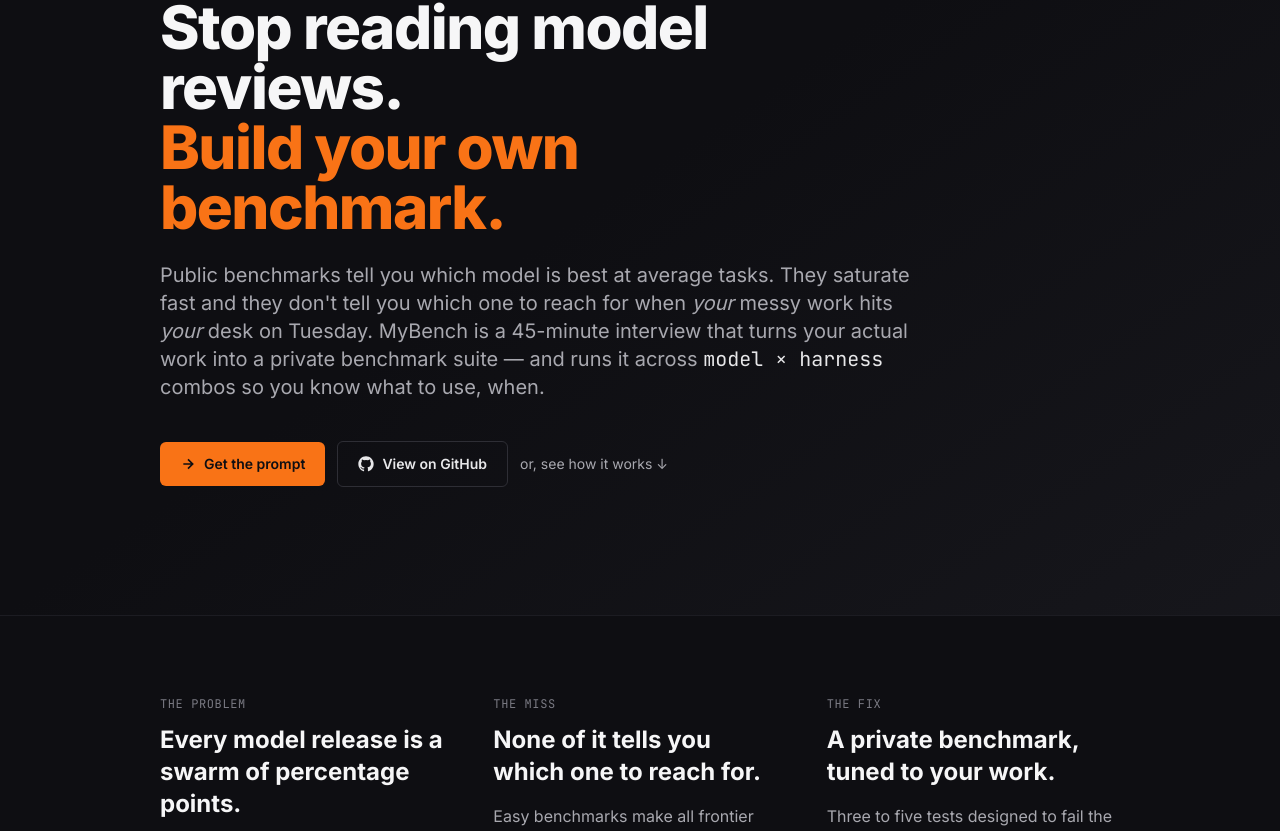
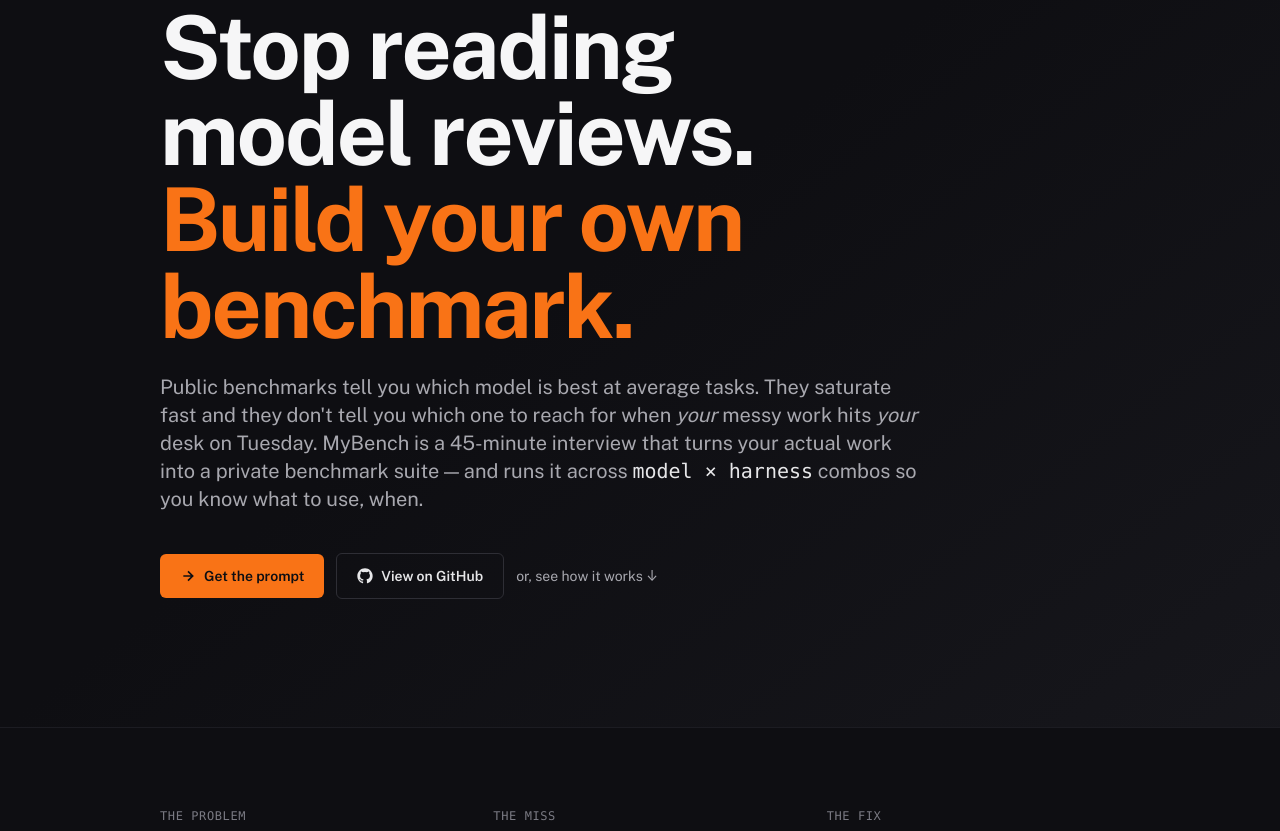
Before and after one commit to CodefiLabs/mybench, a SvelteKit app: page / in a window 1280 px wide. Shown: the part 266-1097 px from the top of the page. Built offline with nearby package versions, Linux system fonts and the light colour scheme.

Commit message:
$impeccable typeset complete

```diff
--- a/src/app.css
+++ b/src/app.css
@@ -8,7 +8,21 @@
 	}
 
 	body {
-		font-feature-settings: 'cv11', 'ss01', 'ss03';
+		font-kerning: normal;
+		font-optical-sizing: auto;
+		text-rendering: optimizeLegibility;
+	}
+
+	h1, h2, h3, h4 {
+		text-wrap: balance;
+	}
+
+	p {
+		text-wrap: pretty;
+	}
+
+	.tabular {
+		font-variant-numeric: tabular-nums;
 	}
 
 	::selection {
--- a/src/app.html
+++ b/src/app.html
@@ -21,7 +21,7 @@
 		<link rel="preconnect" href="https://fonts.googleapis.com" />
 		<link rel="preconnect" href="https://fonts.gstatic.com" crossorigin />
 		<link
-			href="https://fonts.googleapis.com/css2?family=Inter:wght@400;500;600;700;800;900&family=JetBrains+Mono:wght@400;500;600&display=swap"
+			href="https://fonts.googleapis.com/css2?family=Public+Sans:wght@400;500;600;700&display=swap"
 			rel="stylesheet"
 		/>
 
--- a/src/routes/+page.svelte
+++ b/src/routes/+page.svelte
@@ -118,7 +118,7 @@
 		<div class="mt-16 max-w-3xl lg:mt-24">
 			<span class="tag">Inspired by Nate B. Jones · Dingo / Splash Brothers / Artemis II</span>
 			<h1
-				class="mt-6 text-4xl font-extrabold leading-[1.05] tracking-tight text-ink-50 sm:text-5xl lg:text-6xl"
+				class="mt-8 text-display font-bold text-ink-50"
 			>
 				Stop reading model reviews.<br />
 				<span class="text-accent-500">Build your own benchmark.</span>
@@ -167,7 +167,7 @@
 		<div class="grid gap-10 lg:grid-cols-3">
 			<div>
 				<div class="mb-3 font-mono text-xs uppercase tracking-wider text-ink-400">The problem</div>
-				<h2 class="text-2xl font-bold text-ink-50">
+				<h2 class="text-2xl font-semibold leading-[1.15] text-ink-50">
 					Every model release is a swarm of percentage points.
 				</h2>
 				<p class="mt-4 text-ink-300">
@@ -177,7 +177,7 @@
 			</div>
 			<div>
 				<div class="mb-3 font-mono text-xs uppercase tracking-wider text-ink-400">The miss</div>
-				<h2 class="text-2xl font-bold text-ink-50">None of it tells you which one to reach for.</h2>
+				<h2 class="text-2xl font-semibold leading-[1.15] text-ink-50">None of it tells you which one to reach for.</h2>
 				<p class="mt-4 text-ink-300">
 					Easy benchmarks make all frontier models look interchangeable. The differences only show
 					up on real work — underspecified briefs, messy files, traps in the data, ugly judgment
@@ -186,7 +186,7 @@
 			</div>
 			<div>
 				<div class="mb-3 font-mono text-xs uppercase tracking-wider text-ink-400">The fix</div>
-				<h2 class="text-2xl font-bold text-ink-50">A private benchmark, tuned to your work.</h2>
+				<h2 class="text-2xl font-semibold leading-[1.15] text-ink-50">A private benchmark, tuned to your work.</h2>
 				<p class="mt-4 text-ink-300">
 					Three to five tests designed to fail the current frontier. Real artifacts. Planted traps.
 					Re-run weekly when a new model ships. <em>Then</em> you know.
@@ -202,7 +202,7 @@
 <section id="how" class="border-b border-ink-800 bg-ink-800/30 py-20">
 	<div class="container-prose">
 		<div class="mb-3 font-mono text-xs uppercase tracking-wider text-accent-500">How it works</div>
-		<h2 class="text-3xl font-extrabold tracking-tight text-ink-50 sm:text-4xl">
+		<h2 class="text-section font-semibold text-ink-50">
 			One prompt. Forty-five minutes. A benchmark suite that's yours.
 		</h2>
 
@@ -215,7 +215,7 @@
 			] as step}
 				<li class="rounded-lg border border-ink-800 bg-ink-900 p-6 transition hover:border-ink-700">
 					<div class="font-mono text-sm font-semibold text-accent-500">{step.n}</div>
-					<h3 class="mt-2 text-lg font-bold text-ink-50">{step.title}</h3>
+					<h3 class="mt-2 text-lg font-semibold text-ink-50">{step.title}</h3>
 					<p class="mt-2 text-sm leading-relaxed text-ink-300">{step.body}</p>
 				</li>
 			{/each}
@@ -229,7 +229,7 @@
 <section class="border-b border-ink-800 bg-ink-900 py-20">
 	<div class="container-prose">
 		<div class="mb-3 font-mono text-xs uppercase tracking-wider text-ink-400">The archetypes</div>
-		<h2 class="text-3xl font-extrabold tracking-tight text-ink-50 sm:text-4xl">
+		<h2 class="text-section font-semibold text-ink-50">
 			Three tests, designed to fail.
 		</h2>
 		<p class="mt-4 max-w-3xl text-ink-300">
@@ -243,7 +243,7 @@
 			{#each archetypes as a}
 				<article class="rounded-lg border border-ink-800 bg-ink-800/30 p-6">
 					<header class="flex items-baseline justify-between">
-						<h3 class="text-xl font-bold text-ink-50">{a.name}</h3>
+						<h3 class="text-xl font-semibold text-ink-50">{a.name}</h3>
 						<span class="font-mono text-[10px] uppercase tracking-wider text-ink-400">archetype</span>
 					</header>
 					<p class="mt-1 text-sm font-medium text-accent-500">{a.subtitle}</p>
@@ -260,7 +260,7 @@
 <section class="border-b border-ink-800 bg-ink-800/30 py-20">
 	<div class="container-prose">
 		<div class="mb-3 font-mono text-xs uppercase tracking-wider text-ink-400">Two dimensions</div>
-		<h2 class="text-3xl font-extrabold tracking-tight text-ink-50 sm:text-4xl">
+		<h2 class="text-section font-semibold text-ink-50">
 			Score <span class="font-mono text-accent-500">model × harness</span>, not just model.
 		</h2>
 		<p class="mt-4 max-w-3xl text-ink-300">
@@ -283,7 +283,7 @@
 <section id="methodology" class="border-b border-ink-800 bg-ink-900 py-20">
 	<div class="container-prose">
 		<div class="mb-3 font-mono text-xs uppercase tracking-wider text-accent-500">Scoring methodology</div>
-		<h2 class="text-3xl font-extrabold tracking-tight text-ink-50 sm:text-4xl">
+		<h2 class="text-section font-semibold text-ink-50">
 			The LLM never picks a number.
 		</h2>
 		<p class="mt-4 max-w-3xl text-ink-300">
@@ -302,7 +302,7 @@
 							{p.n}
 						</div>
 						<div>
-							<h3 class="text-sm font-bold leading-snug text-ink-50">{p.title}</h3>
+							<h3 class="text-sm font-semibold leading-snug text-ink-50">{p.title}</h3>
 							<p class="mt-2 text-sm leading-relaxed text-ink-300">{p.body}</p>
 						</div>
 					</div>
@@ -313,7 +313,7 @@
 		<!-- 5x5 matrix -->
 		<div class="mt-16">
 			<div class="mb-3 font-mono text-xs uppercase tracking-wider text-ink-400">The 5×5 matrix</div>
-			<h3 class="text-2xl font-bold text-ink-50">Five perspectives × five criteria.</h3>
+			<h3 class="text-2xl font-semibold leading-[1.15] text-ink-50">Five perspectives × five criteria.</h3>
 			<p class="mt-3 max-w-3xl text-ink-300">
 				Every benchmark scores against this matrix. Customizable per benchmark when the domain
 				demands. The formula runs once per criterion; the overall score is a weighted average.
@@ -352,7 +352,7 @@
 		<!-- Formula -->
 		<div class="mt-16">
 			<div class="mb-3 font-mono text-xs uppercase tracking-wider text-ink-400">The formula</div>
-			<h3 class="text-2xl font-bold text-ink-50">Discrete impact → diminishing returns → confidence-weighted.</h3>
+			<h3 class="text-2xl font-semibold leading-[1.15] text-ink-50">Discrete impact → diminishing returns → confidence-weighted.</h3>
 
 			<div class="mt-6 grid gap-4 lg:grid-cols-2">
 				<pre
@@ -393,7 +393,7 @@
 <section id="prompt" class="border-b border-ink-800 bg-ink-800/30 py-20">
 	<div class="container-prose">
 		<div class="mb-3 font-mono text-xs uppercase tracking-wider text-accent-500">Get it</div>
-		<h2 class="text-3xl font-extrabold tracking-tight text-ink-50 sm:text-4xl">
+		<h2 class="text-section font-semibold text-ink-50">
 			Two ways to start.
 		</h2>
 
@@ -401,7 +401,7 @@
 			<!-- Option A: copy prompt -->
 			<div class="rounded-lg border border-ink-800 bg-ink-900 p-6">
 				<div class="flex items-baseline justify-between">
-					<h3 class="text-lg font-bold text-ink-50">A · Copy the prompt</h3>
+					<h3 class="text-lg font-semibold text-ink-50">A · Copy the prompt</h3>
 					<span class="font-mono text-[10px] uppercase tracking-wider text-ink-400">simple</span>
 				</div>
 				<p class="mt-2 text-sm text-ink-300">
@@ -444,7 +444,7 @@
 			<!-- Option B: install as skill -->
 			<div class="rounded-lg border border-accent-500/30 bg-ink-900 p-6 ring-1 ring-accent-500/10">
 				<div class="flex items-baseline justify-between">
-					<h3 class="text-lg font-bold text-ink-50">B · Install as a skill</h3>
+					<h3 class="text-lg font-semibold text-ink-50">B · Install as a skill</h3>
 					<span class="font-mono text-[10px] uppercase tracking-wider text-accent-500">via skills.sh</span>
 				</div>
 				<p class="mt-2 text-sm text-ink-300">
@@ -503,7 +503,7 @@
 
 		<!-- After the prompt -->
 		<div class="mt-12 rounded-lg border border-ink-800 bg-ink-900 p-6">
-			<h3 class="text-lg font-bold text-ink-50">After the interview</h3>
+			<h3 class="text-lg font-semibold text-ink-50">After the interview</h3>
 			<p class="mt-2 text-sm text-ink-300">
 				Your benchmark suite lands in <code class="font-mono text-ink-100">benchmarks/</code> in your
 				working directory. Each folder has a prompt, input files, planted traps, and an evidence
--- a/tailwind.config.js
+++ b/tailwind.config.js
@@ -5,16 +5,18 @@
 		extend: {
 			fontFamily: {
 				sans: [
-					'Inter',
+					'"Public Sans"',
 					'ui-sans-serif',
 					'system-ui',
 					'-apple-system',
 					'Segoe UI',
-					'Helvetica',
-					'Arial',
 					'sans-serif'
 				],
-				mono: ['"JetBrains Mono"', 'ui-monospace', 'SFMono-Regular', 'monospace']
+				mono: ['ui-monospace', 'SFMono-Regular', 'Menlo', 'Consolas', 'monospace']
+			},
+			fontSize: {
+				'display': ['clamp(2.75rem, 6vw + 1rem, 5.5rem)', { lineHeight: '0.98', letterSpacing: '-0.025em' }],
+				'section': ['clamp(1.875rem, 2.5vw + 1rem, 2.625rem)', { lineHeight: '1.1', letterSpacing: '-0.015em' }]
 			},
 			colors: {
 				ink: {
```
